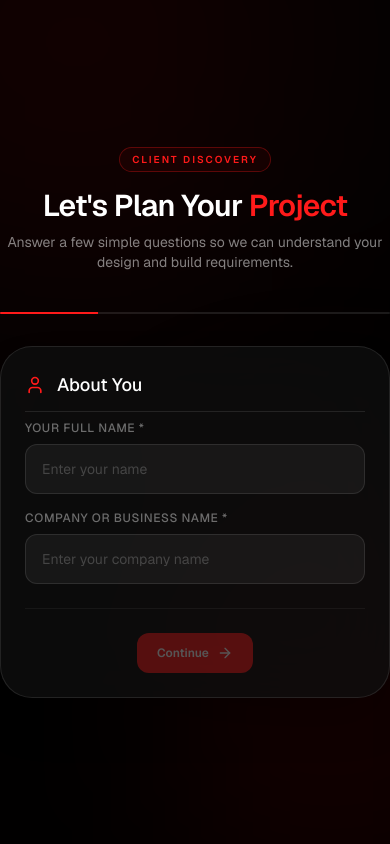
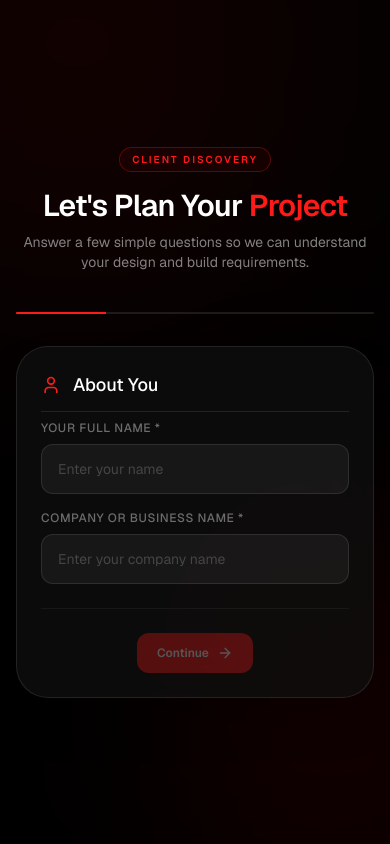
Before and after one commit to thebridge24/nex-js-lesson, a Next.js app: page / in a window 390 px wide. Built offline with nearby package versions, Linux system fonts and the light colour scheme.

Commit message:
added space

```diff
--- a/app/discovery/page.tsx
+++ b/app/discovery/page.tsx
@@ -155,7 +155,7 @@ export default function ClientDiscoveryForm() {
   };
 
   return (
-    <main className="min-h-screen bg-black font-sans text-white flex flex-col items-center justify-center md:px-6 py-12 relative overflow-hidden">
+    <main className="min-h-screen bg-black font-sans text-white flex flex-col items-center justify-center p-4 md:px-6 py-12 relative overflow-hidden">
       {/* Background Lighting Effects */}
       <div className="absolute top-[-20%] left-[-10%] w-[60%] h-[50%] bg-[#FF1A1A]/20 rounded-full blur-[150px] pointer-events-none" />
       <div className="absolute bottom-[-10%] right-[-10%] w-[50%] h-[50%] bg-[#990000]/20 rounded-full blur-[120px] pointer-events-none" />
--- a/app/page.tsx
+++ b/app/page.tsx
@@ -3,6 +3,6 @@ import ClientDiscoveryForm from './discovery/page'
 
 export default function page() {
   return (
-    <div><ClientDiscoveryForm /></div>
+    <div className=''><ClientDiscoveryForm /></div>
   )
 }
```
